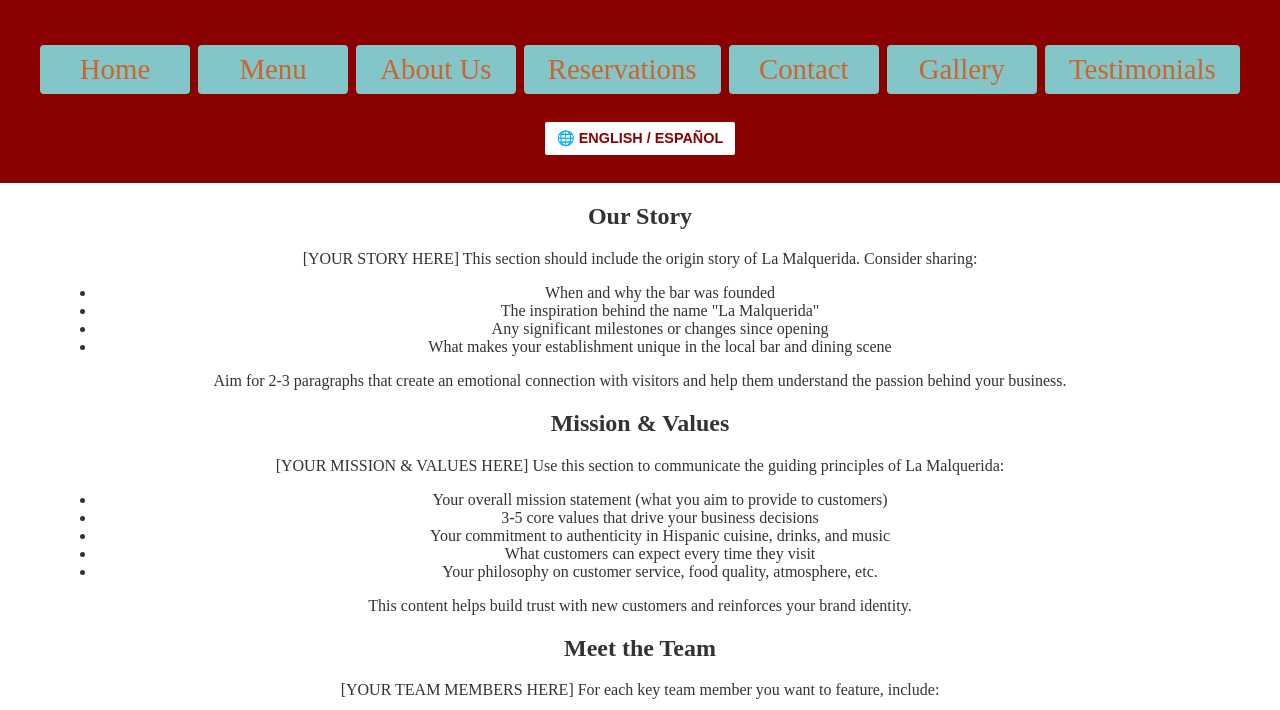
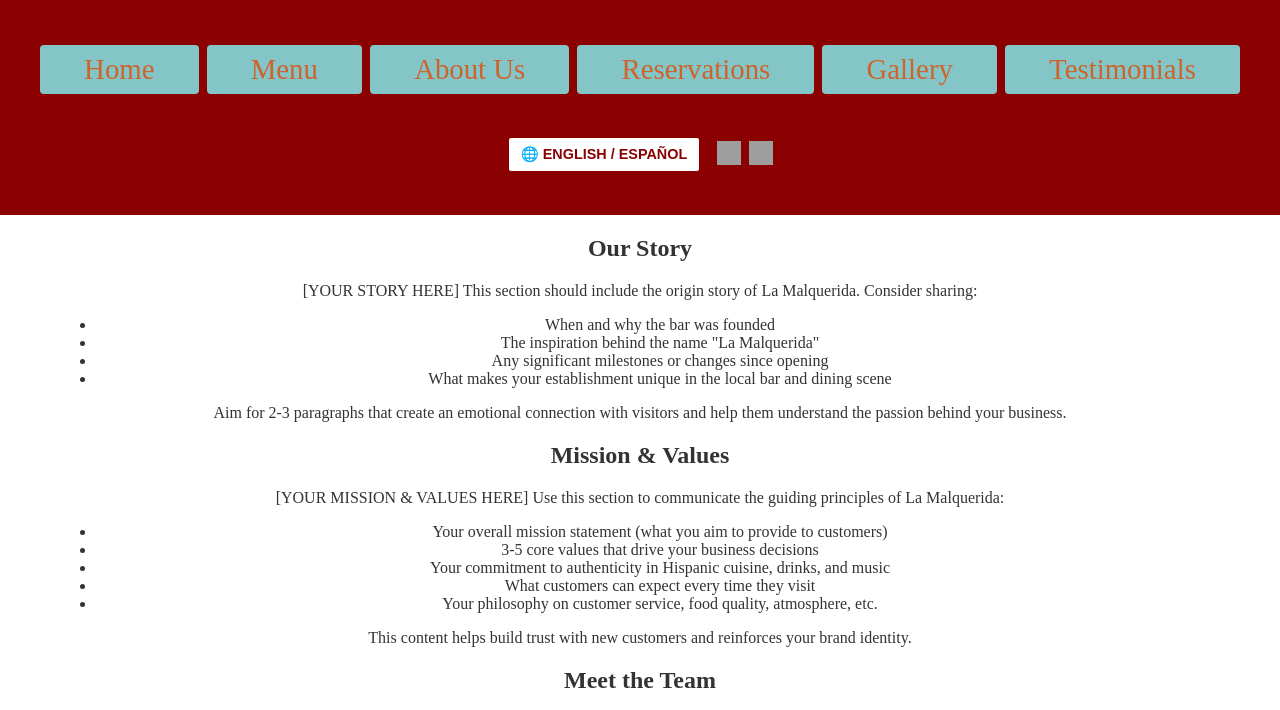
Before and after one commit to JDesignGit/LaMalqueridaKennewick, a website built with Vite: page about.html in a window 1280 px wide. Shown: the part 73-783 px from the top of the page. Built offline with nearby package versions, Linux system fonts and the light colour scheme; grey boxes are pictures that could not be loaded.

Commit message:
Update navigation and add social media links

```diff
--- a/about.html
+++ b/about.html
@@ -20,11 +20,20 @@
         <li><a href="menu.html">Menu</a></li>
         <li><a href="about.html">About Us</a></li>
         <li><a href="reservations.html">Reservations</a></li>
-        <li><a href="contact.html">Contact</a></li>
         <li><a href="gallery.html">Gallery</a></li>
         <li><a href="reviews.html">Testimonials</a></li>
       </ul>
-      <button id="languageToggle" class="language-btn">🌐 ENGLISH / ESPAÑOL</button>
+      <div class="nav-controls">
+        <button id="languageToggle" class="language-btn">🌐 ENGLISH / ESPAÑOL</button>
+        <div class="social-links">
+          <a href="https://www.facebook.com/profile.php?id=61573096373843" target="_blank" rel="noopener noreferrer">
+            <img src="https://raw.githubusercontent.com/gauravghongde/social-icons/master/PNG/White/Facebook_white.png" alt="Facebook">
+          </a>
+          <a href="https://www.instagram.com/lamalquerida_kennewick/" target="_blank" rel="noopener noreferrer">
+            <img src="https://raw.githubusercontent.com/gauravghongde/social-icons/master/PNG/White/Instagram_white.png" alt="Instagram">
+          </a>
+        </div>
+      </div>
     </nav>
   </header>
   <main>
@@ -74,7 +83,6 @@ For each key team member you want to feature, include:</p>
       </p>
       <p>Photos of team members will make this section more engaging and personal.</p>
     </section>
-    <div style="height:1300px;"></div>
   </main>
   <footer>
     <p>107 Vista Way, Kennewick, WA 99336 | <a href="https://maps.apple.com/?q=107+Vista+Way,+Kennewick,+WA+99336" data-i18n-key="directions">Get Directions</a></p>
```
